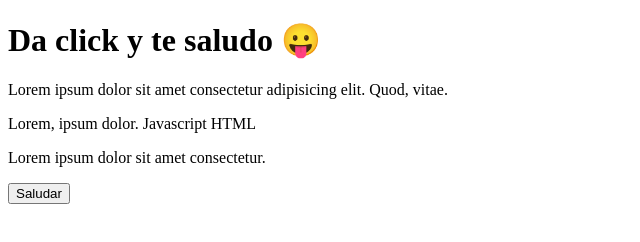
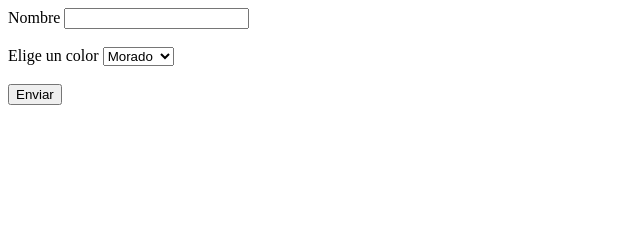
Before and after one commit to afsanchez04/33-web-a-kata_js, a plain HTML site: page 05-DOM/index.html in a window 1280 px wide. Shown: the whole page, without its empty margins (0-640 px from the left). Drawn offline with Linux system fonts and the light colour scheme.

Commit message:
feat: ejercicios practicos

```diff
--- a/05-DOM/app.js
+++ b/05-DOM/app.js
@@ -1,15 +1,101 @@
 
 
-const titulo = document.getElementById('miTitulo')
-const btn = document.getElementById('miBtn')
-const parrafos = document.querySelector('.p-content')
+//1.
+const formulario = document.querySelector('#mainForm')
+const userName = document.querySelector('#name')
+const userColor = document.querySelector('#colors')
+const userScreen = document.querySelector('#userScreen')
+
+//2 y 3.
+
+formulario.addEventListener( 'submit', function (e){
+    e.preventDefault()
+
+    console.log(userName.value)
+    console.log(userColor.value)
+
+    userScreen.innerText = userName.value
+    formulario.parentElement.style.backgroundColor = userColor.value
+
+    userName.value = ''
+} )
+
+
+
+
+
+
+
+
+
+
+
+
+
+
+
+
+
+
+
+
+
+
+
+
+//Realizar un contador con un botón de incremento y otro de decremento. El contador no debe sumar más de 20 y no puede mostrar números negativos.
+
+//1. Crear los elementos necesarios en HTML
+//2. Capturar / obtener los elementos HTML y guardarlos en variables de javascript
+//3. Crear la(s) funcion(es) Ej. incremento() decremento()
+//4. Asignar eventListener a los botones para ejecutar función por medio del evento indicado.
+
+
+/* const resta = document.querySelector(".restar"); // trae class restar de html
+const display = document.querySelector(".display"); // trae class display de html
+const suma = document.querySelector(".sumar"); // trae class de sumar de html
+
+console.log(display.innerHTML) // probar el value de display
+
+// esta funcion hace un decremento de 1 al valor dentro de display
+const decremento = () => {
+  // condicion asegura que la suma no sea mayor a 20
+  if (display.innerHTML > 0){
+    display.innerHTML -- // efectua la resta del valor actuar de display
+  }else {
+    return alert("no se pueden mostrar números negativos 😞")
+  }
+}
+// esta funcion hace un incremento de 1 al valor dentro de display
+const increment = () => {
+  // condicion asegura que la suma no sea mayor a 20
+  if(display.innerHTML < 20){
+    display.innerHTML++ // efectua la suma del valor actuar de display
+  } else {
+    return alert("no se pueden efectuar sumas mayores a 20 😞")
+  }
+}
+
+
+resta.addEventListener("click",decremento); // esta a la escucha de click para ejecutar decremento
+suma.addEventListener("click", increment);// esta a la escucha de click para ejecutar incremento */
+
+
+
+
+
+/* const titulo = document.getElementById('miTitulo')
+const btn = document.querySelector('#miBtn')
+// const parrafos = document.querySelectorAll('.p-content')
 
 function saludar (){
     titulo.classList.add('superTitulo')
     titulo.innerText = 'Te saludamos desde JavaScript 😎'
 }
 
-btn.addEventListener('click',saludar)
+btn.addEventListener('click',saludar) */
+
+
 
 
 
--- a/05-DOM/index.html
+++ b/05-DOM/index.html
@@ -10,11 +10,46 @@
 
 <body>
 
-    <h1 id="miTitulo" class="tituloPrincipal subrayado sombra">Da click y te saludo 😛</h1>
-    <p class="p-content">Lorem ipsum dolor sit amet consectetur adipisicing elit. Quod, vitae.</p>
-    <p class="">Lorem, ipsum dolor. Javascript HTML</p>
+
+
+
+    <form id="mainForm" >
+        <label for="name">Nombre</label>
+        <input type="text" name="name" id="name"><br><br>
+        <label for="colors">Elige un color</label>
+        <select name="colors" id="colors">
+            <option value="blueviolet" selected>Morado</option>
+            <option value="yellow">Amarillo</option>
+            <option value="tomato" >Tomate</option>
+            <option value="peru">Peru</option>
+        </select>
+        <br><br>
+        <button type="submit">Enviar</button>
+    </form>
+
+    <h1 id="userScreen"></h1>
+
+
+
+
+
+
+
+
+
+    <!-- contador  -->
+<!--   <button class="restar">Restar</button>
+  <h1 class="display">0</h1>
+  <button class="sumar">Sumar</button> -->
+
+
+
+
+    <!-- <h1 id="miTitulo" class="tituloPrincipal subrayado sombra">Da click y te saludo 😛</h1>
+    <p class="p-content">Primero Lorem ipsum dolor sit amet consectetur adipisicing elit. Quod, vitae.</p>
+    <p class="p-content">Lorem, ipsum dolor. Javascript HTML</p>
     <p class="p-content">Lorem ipsum dolor sit amet consectetur.</p>
-    <button id="miBtn">Saludar</button>
+    <button id="miBtn">Saludar</button> -->
     <!-- Event handler -->
     <!-- <button id="miBtn" onclick="saludar()">Saludar</button> -->
 
```
